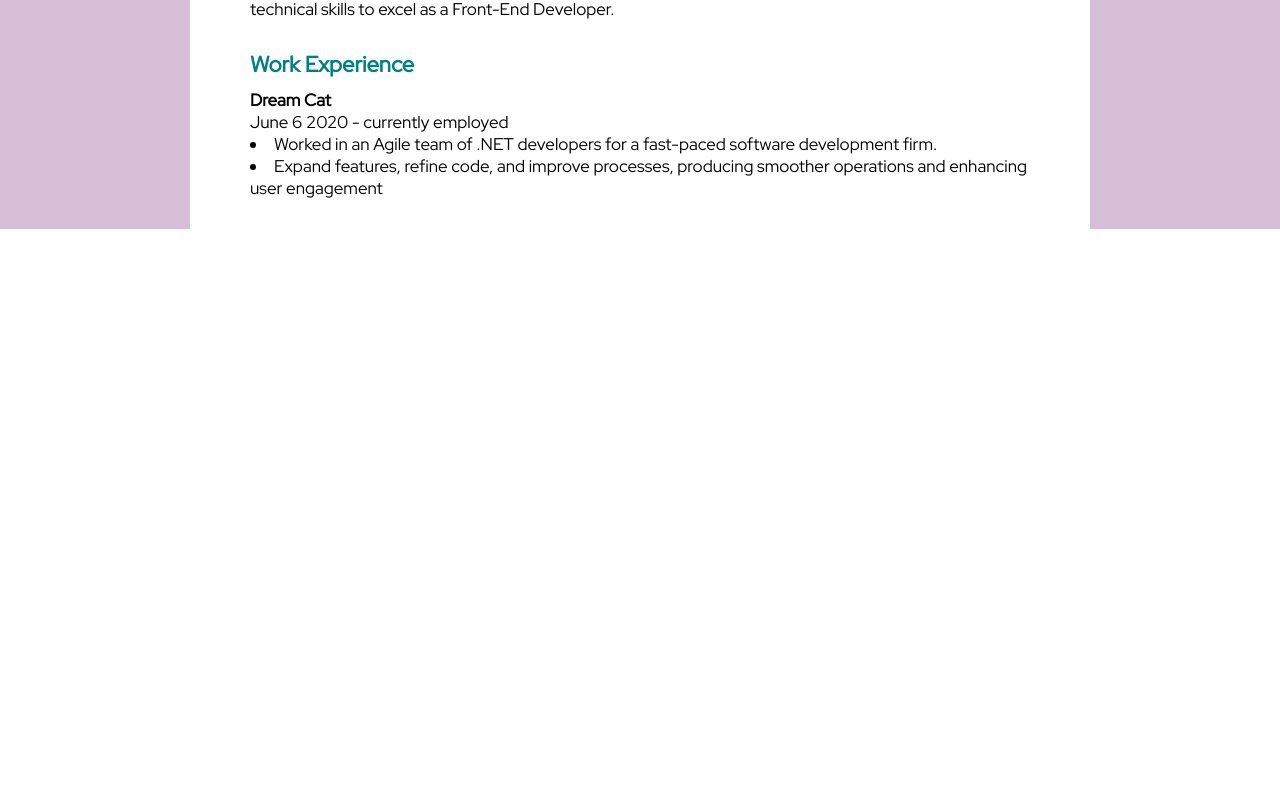
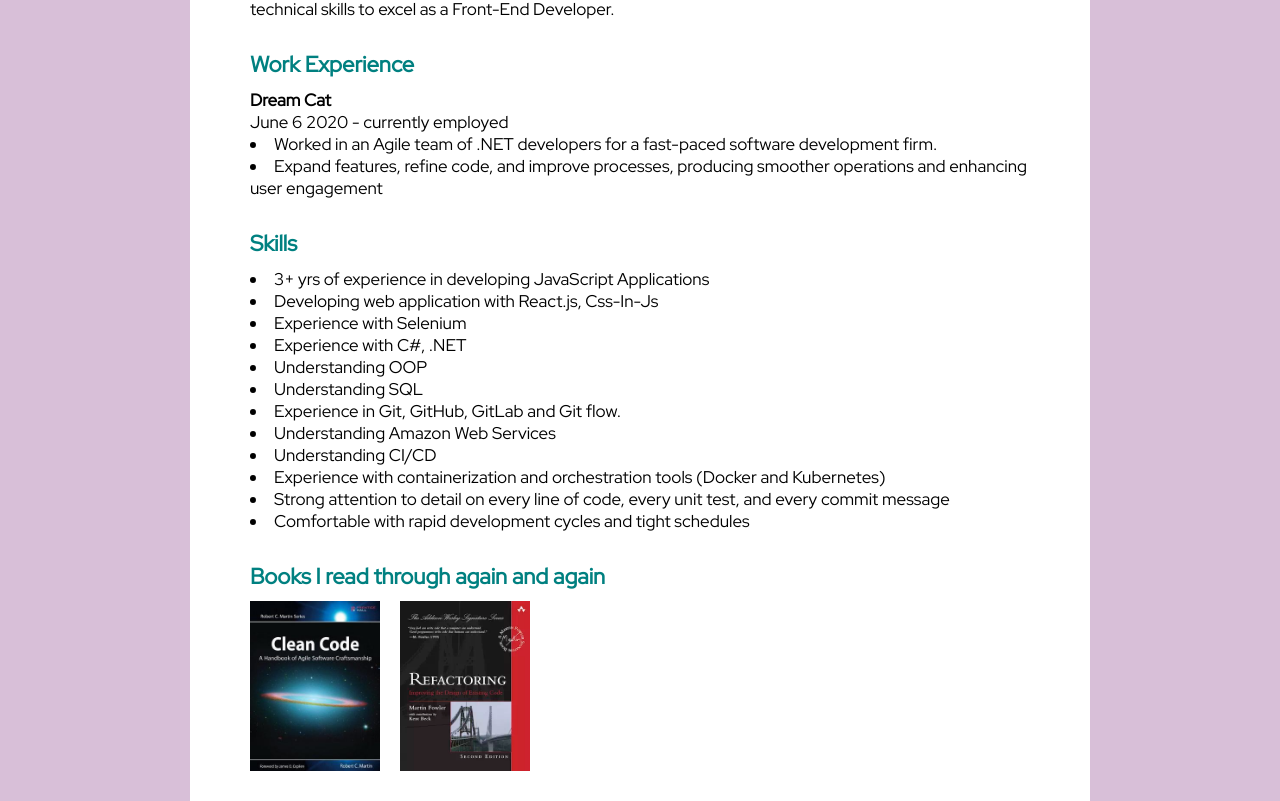
Before and after one commit to LunaGoodnight/resume, a React (Create React App) app: page / in a window 1280 px wide. Shown: the part 470-1271 px from the top of the page. Before the commit the page ends 800 px from the top, so only its background shows below. Built offline with nearby package versions, Linux system fonts and the light colour scheme.

Commit message:
[Add] booklist

```diff
--- a/src/App.css
+++ b/src/App.css
@@ -7,7 +7,9 @@
     font-size: 62.5%; /* (62.5/100) * 16px = 10px */
 }
 
-
+img{
+    max-width: 100%;
+}
 body{
 
     font-family: 'Mulish', sans-serif;
--- a/src/App.js
+++ b/src/App.js
@@ -1,73 +1,22 @@
 import "./App.css";
-import styled from "styled-components";
 import Info from "./images/a.jpg";
+import {
+  Body,
+  A4Wrapper,
+  Title,
+  Link,
+  CompanyTitle,
+  Header,
+  InfoDetail,
+  PersonImage,
+  PersonInfoBlock,
+  SkillList,
+  WorkDetailItem,
+  BookList,
+} from "./styleConfig";
+import CleanCode from "./images/cleancode.jpg";
+import Refactoring from "./images/refact2.webp";
 
-const A4Wrapper = styled.div`
-  width: 100%;
-  max-width: 90rem;
-  background: #fff;
-  padding: 3rem 6rem;
-  display: flex;
-  gap: 3rem;
-  flex-direction: column;
-  font-size: 1.7rem;
-`;
-
-const Body = styled.div`
-  background: thistle;
-  display: flex;
-  justify-content: center;
-`;
-const Header = styled.header`
-  display: flex;
-  justify-content: center;
-  align-items: center;
-  font-size: calc(3rem + 2vmin);
-  color: teal;
-`;
-
-const PersonInfoBlock = styled.div`
-  display: flex;
-  gap: 2rem;
-
-  img {
-    width: 100%;
-  }
-`;
-
-const PersonImage = styled.div`
-  width: 16.9rem;
-`;
-
-const Link = styled.a`
-  color: dodgerblue;
-  cursor: pointer;
-`;
-const InfoDetail = styled.ul`
-  text-align: left;
-  list-style: none;
-  font-size: calc(1rem + 1vmin);
-  li {
-    padding-bottom: 2rem;
-    &:last-child {
-      padding-bottom: 0;
-    }
-  }
-`;
-
-const Title = styled.h3`
-  color: teal;
-  font-size: 2.2rem;
-  padding-bottom: 1rem;
-`;
-
-const WorkDetailItem = styled.ul`
-  list-style-position: inside;
-`;
-
-const CompanyTitle = styled.h4`
-  font-weight: bold;
-`;
 function App() {
   return (
     <Body className="App">
@@ -89,6 +38,7 @@ function App() {
             </li>
           </InfoDetail>
         </PersonInfoBlock>
+
         <div>
           <Title>Professional Summary</Title>
           <p>
@@ -100,6 +50,7 @@ function App() {
             excel as a Front-End Developer.
           </p>
         </div>
+
         <div>
           <Title>Work Experience</Title>
 
@@ -118,6 +69,43 @@ function App() {
             </WorkDetailItem>
           </div>
         </div>
+
+        <div>
+          <Title>Skills</Title>
+          <SkillList>
+            <li>3+ yrs of experience in developing JavaScript Applications</li>
+            <li>Developing web application with React.js, Css-In-Js</li>
+            <li>Experience with Selenium</li>
+            <li>Experience with C#, .NET</li>
+            <li>Understanding OOP</li>
+            <li>Understanding SQL</li>
+            <li>Experience in Git, GitHub, GitLab and Git flow.</li>
+            <li>Understanding Amazon Web Services</li>
+            <li>Understanding CI/CD</li>
+            <li>
+              Experience with containerization and orchestration tools (Docker
+              and Kubernetes)
+            </li>
+            <li>
+              Strong attention to detail on every line of code, every unit test,
+              and every commit message
+            </li>
+            <li>
+              Comfortable with rapid development cycles and tight schedules
+            </li>
+          </SkillList>
+        </div>
+        <div>
+          <Title>Books I read through again and again</Title>
+          <BookList>
+            <li>
+              <img src={CleanCode} alt="clean code" />
+            </li>
+            <li>
+              <img src={Refactoring} alt="" />
+            </li>
+          </BookList>
+        </div>
       </A4Wrapper>
     </Body>
   );
--- /dev/null
+++ b/src/styleConfig.js
@@ -0,0 +1,84 @@
+import styled from "styled-components";
+
+export const A4Wrapper = styled.div`
+  width: 100%;
+  max-width: 90rem;
+  background: #fff;
+  padding: 3rem 6rem;
+  display: flex;
+  gap: 3rem;
+  flex-direction: column;
+  font-size: 1.7rem;
+`;
+
+export const Body = styled.div`
+  background: thistle;
+  display: flex;
+  justify-content: center;
+`;
+export const Header = styled.header`
+  display: flex;
+  justify-content: center;
+  align-items: center;
+  font-size: calc(3rem + 2vmin);
+  color: teal;
+`;
+
+export const PersonInfoBlock = styled.div`
+  display: flex;
+  gap: 2rem;
+
+  img {
+    width: 100%;
+  }
+`;
+
+export const PersonImage = styled.div`
+  width: 16.9rem;
+`;
+
+export const Link = styled.a`
+  color: dodgerblue;
+  cursor: pointer;
+`;
+
+export const InfoDetail = styled.ul`
+  text-align: left;
+  list-style: none;
+  font-size: calc(1rem + 1vmin);
+  li {
+    padding-bottom: 2rem;
+    &:last-child {
+      padding-bottom: 0;
+    }
+  }
+`;
+
+export const Title = styled.h3`
+  color: teal;
+  font-size: 2.2rem;
+  padding-bottom: 1rem;
+`;
+
+export const WorkDetailItem = styled.ul`
+  list-style-position: inside;
+`;
+
+export const CompanyTitle = styled.h4`
+  font-weight: bold;
+`;
+
+export const SkillList = styled.ul`
+  list-style-position: inside;
+`;
+
+export const BookList = styled.ul`
+  display: flex;
+  list-style: none;
+  gap: 2rem;
+  li {
+    width: 13rem;
+    height: 17rem;
+    overflow: hidden;
+  }
+`;
```
Also changed, not shown: src/images/cleancode.jpg (added), src/images/refact2.webp (added).
